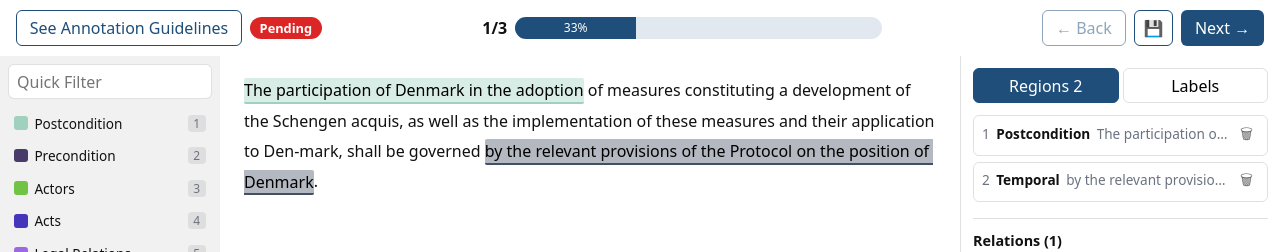
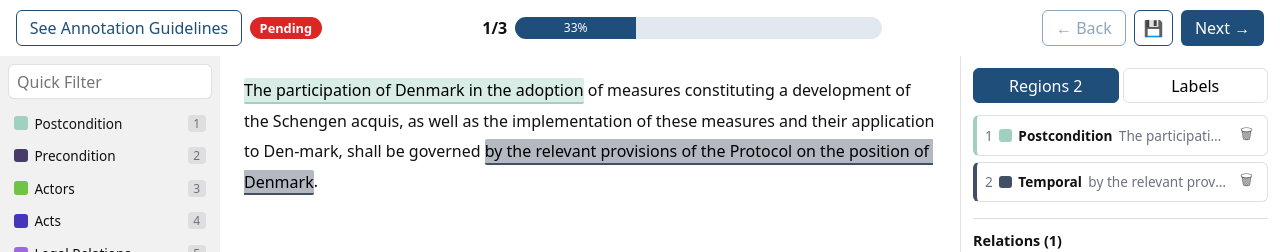
Before and after one commit to shashankmc/vue-legal-annotation-kit, a Vue app: page / in a window 1280 px wide. Shown: the top 252 px of the page. Built offline with nearby package versions, Linux system fonts and the light colour scheme.

Commit message:
feat: add label-color cue to inspector region rows

```diff
--- a/src/components/InspectorPane.vue
+++ b/src/components/InspectorPane.vue
@@ -4,7 +4,11 @@ import type { Annotation } from "../types";
 
 // Right column: inspector. Lists the current annotations (Regions / Relations),
 // lets the annotator select or delete a region. Linking comes later.
-defineProps<{ annotations: Annotation[]; selectedId: number | null }>();
+defineProps<{
+  annotations: Annotation[];
+  colors: Record<string, string>;
+  selectedId: number | null;
+}>();
 
 const emit = defineEmits<{ select: [id: number]; remove: [id: number] }>();
 
@@ -29,9 +33,11 @@ const relationCount = (anns: Annotation[]) =>
         :key="a.id"
         class="region"
         :class="{ 'is-selected': a.id === selectedId }"
+        :style="{ '--region-color': colors[a.label] }"
         @click="emit('select', a.id)"
       >
         <span class="region__index">{{ i + 1 }}</span>
+        <span class="region__swatch" :style="{ background: colors[a.label] }" />
         <span class="region__label">{{ a.label }}</span>
         <span class="region__text">{{ a.text }}</span>
         <button class="region__del" title="Delete" @click.stop="emit('remove', a.id)">
@@ -86,13 +92,20 @@ const relationCount = (anns: Annotation[]) =>
 }
 .region {
   display: flex;
-  align-items: baseline;
+  align-items: center;
   gap: 0.4rem;
   padding: 0.4rem 0.5rem;
   border: 1px solid var(--lak-border);
+  border-left: 4px solid var(--region-color, var(--lak-border));
   border-radius: 6px;
   font-size: 0.85rem;
   cursor: pointer;
+}
+.region__swatch {
+  width: 0.8rem;
+  height: 0.8rem;
+  border-radius: 3px;
+  flex-shrink: 0;
 }
 .region:hover {
   background: rgba(0, 0, 0, 0.03);
```
